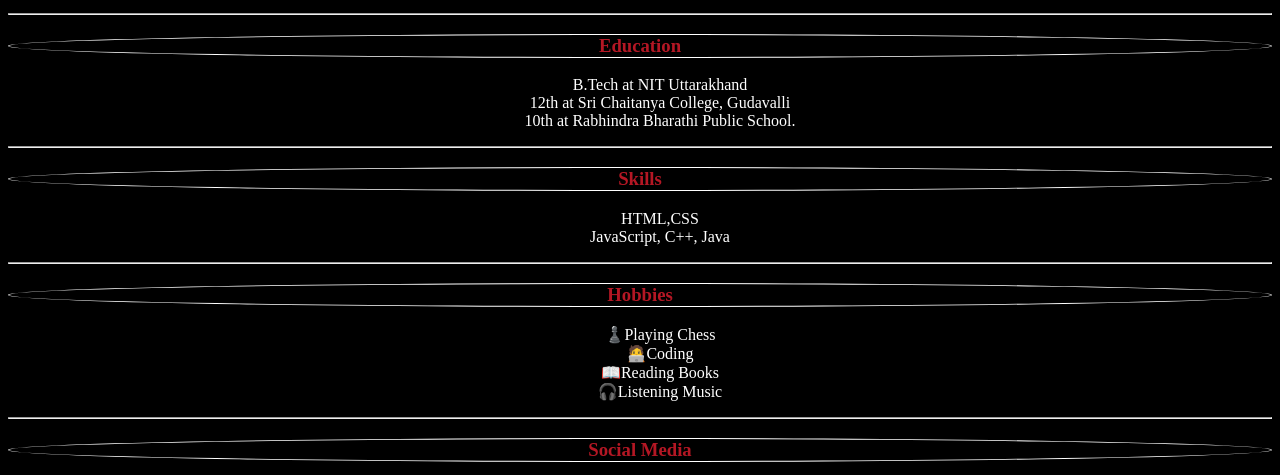
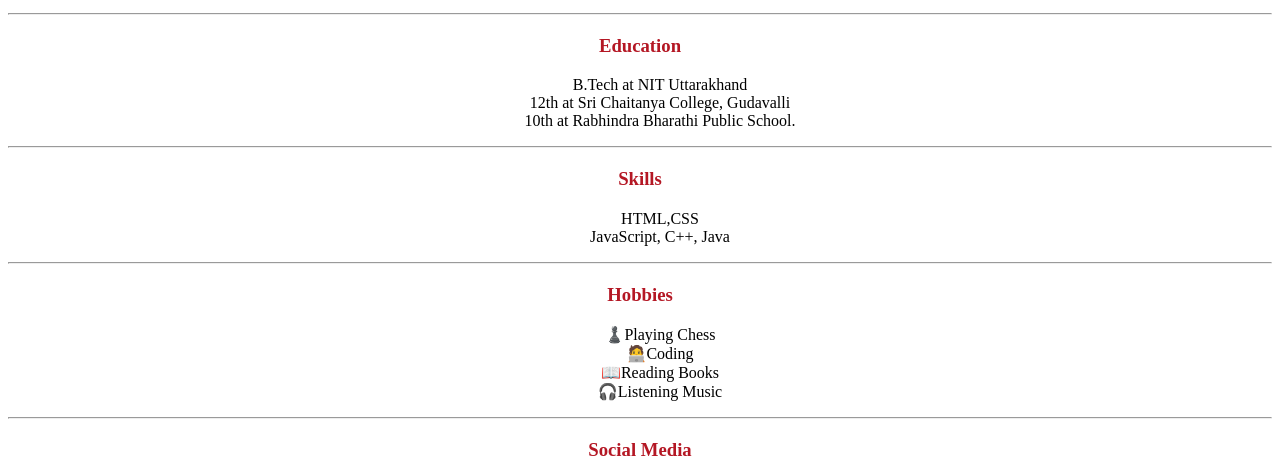
Before and after one commit to SrkPrasadChangala/srkpr, a plain HTML site: page index.html in a window 1280 px wide. Shown: the part 292-767 px from the top of the page. Drawn offline with Linux system fonts and the light colour scheme.

Commit message:
Update styles.css

```diff
--- a/css/styles.css
+++ b/css/styles.css
@@ -1,10 +1,7 @@
-body {
-    background-color: black;
-  }
+
   h3 {
     color : #b41724;
     border: 1px solid white;
-    border-radius: 50%;
   }
   .image-crop {
     max-width: 100px;
@@ -23,10 +20,6 @@ body {
 
   ul :hover {
     background-color:cadetblue
-  }
-
-  li, p {
-    color: white;
   }
   b {
     font-size: 2em;
```
